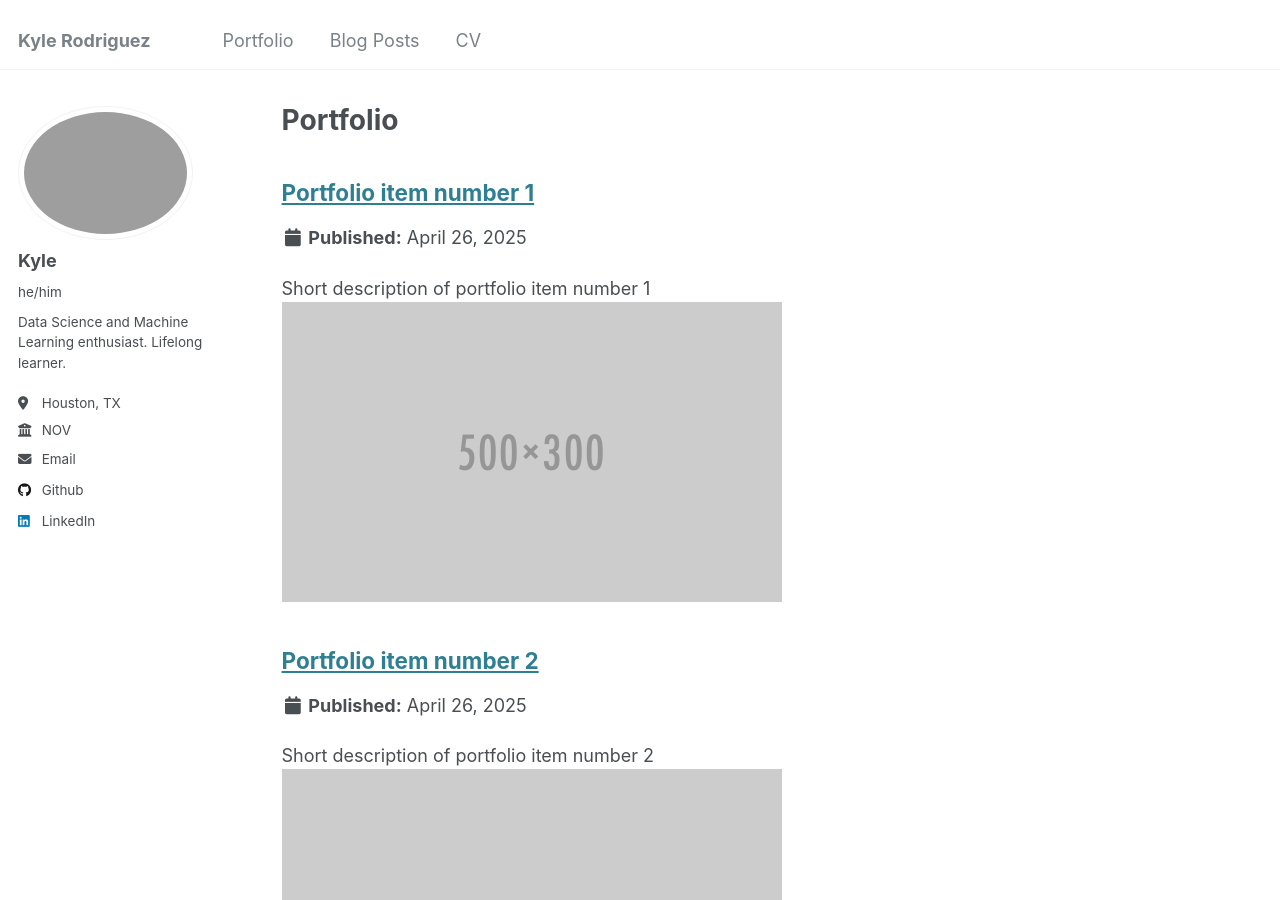
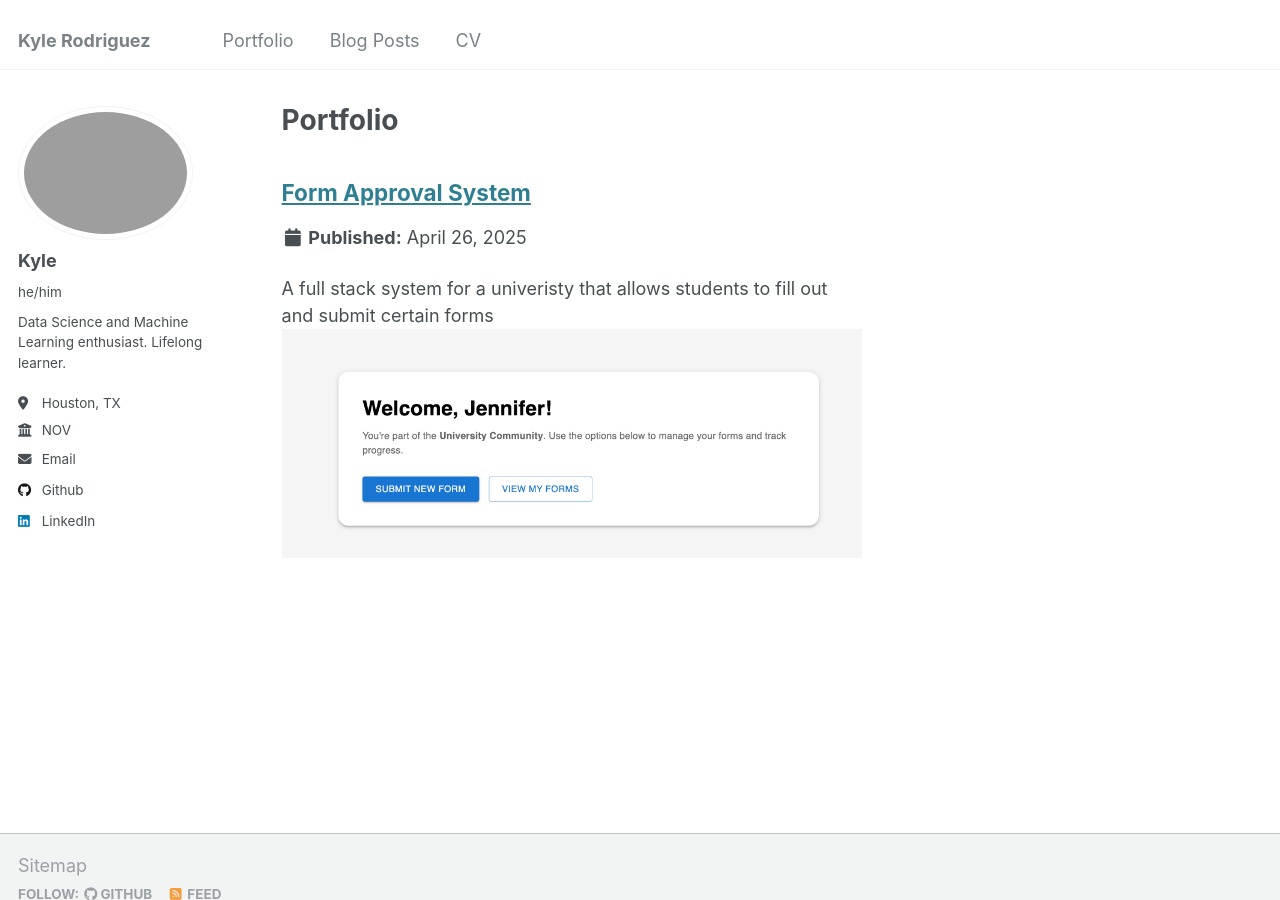
Before and after one commit to kyleanthonyr/kyleanthonyr.github.io, a Jekyll site: the page built from _pages/portfolio.html, in a window 1280 px wide and 900 px high. Built offline with Jekyll 4.4.1, drawn with Linux system fonts in a browser that asks for light colours.

Commit message:
Feat: portfolio entry.

```diff
--- a/_portfolio/portfolio-1.md
+++ b/_portfolio/portfolio-1.md
@@ -1,7 +1,15 @@
 ---
-title: "Portfolio item number 1"
-excerpt: "Short description of portfolio item number 1<br/><img src='/images/500x300.png'>"
+title: "Form Approval System"
+excerpt: "A full stack system for a univeristy that allows students to fill out and submit certain forms<br/><img src='/images/home_page.png'>"
 collection: portfolio
 ---
 
-This is an item in your portfolio. It can be have images or nice text. If you name the file .md, it will be parsed as markdown. If you name the file .html, it will be parsed as HTML.
+A Form Approval Management system for a univeristy that allows students to fill out and submit certain forms. Forms are approved by relevant admin with the appropriate approval permissions. Form approval can also be delegated to other admins in the same permission scope.
+
+<iframe width="560" height="315"
+    src="https://youtu.be/Jryld7oRP38"
+    title="YouTube video player"
+    frameborder="0"
+    allow="accelerometer; autoplay; clipboard-write; encrypted-media; gyroscope; picture-in-picture"
+    allowfullscreen>
+</iframe>
--- a/_portfolio/portfolio-2.html
+++ /dev/null
@@ -1,7 +0,0 @@
----
-title: "Portfolio item number 2"
-excerpt: "Short description of portfolio item number 2 <br/><img src='/images/500x300.png'>"
-collection: portfolio
----
-
-This is an item in your portfolio. It can be have images or nice text. If you name the file .md, it will be parsed as markdown. If you name the file .html, it will be parsed as HTML.
```
Also changed, not shown: images/home_page.png (added).
